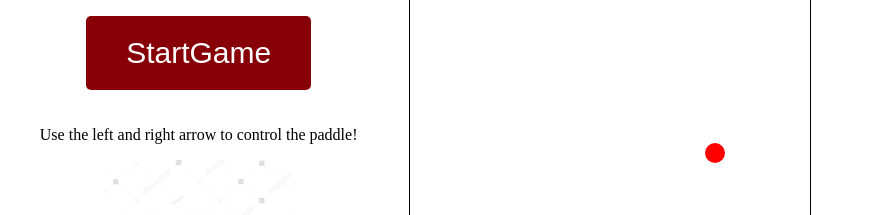
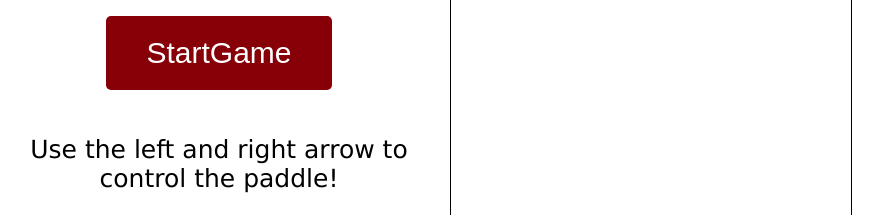
Before and after one commit to vitorolopes/IH_Proj_1, a plain HTML site: page index.html in a window 1280 px wide. Both pictures are taken after a click on the button "StartGame". Shown: the part 570-785 px from the top of the page, without its empty margins (220-1103 px from the left). Drawn offline with Linux system fonts and the light colour scheme.

Commit message:
The Start and the End of the game was set. No errors but some issues like the ball sometimes having a weird behavior, kind of sticks to the paddle

```diff
--- a/js/ball.js
+++ b/js/ball.js
@@ -40,9 +40,15 @@ class Ball {
         if (this.x + this.radius + this.vx > canvas.width || this.x - this.radius + this.vx < 0) {
             this.vx *= -1; // add and subtract radius to avoid that weird effect that part of the ball goes out of the canvas
           }
-        if (this.y + this.radius + this.vy > canvas.height || this.y -this.radius + this.vy < 0) {
-            this.vy *= -1; // this if condition will be removed later on. Otherwise the game wouldn´t ever end.
+        // if (this.y + this.radius + this.vy > canvas.height || this.y -this.radius + this.vy < 0) {
+        //     this.vy *= -1; // this if condition will be removed later on. Otherwise the game wouldn´t ever end.
+        //   }
+        if ( this.y -this.radius + this.vy < 0) {
+            this.vy *= -1;
           }
+        // if (this.y + this.radius + this.vy > canvas.height) {
+        //      this.game.gameOn = false;
+        //   } //--> Trying to set game.gameOn to false from here is not going to work see didBallEscape()
     }
 
 
@@ -60,12 +66,16 @@ class Ball {
     }
 
     crashBallBrick(brick) {
-        console.log("crashBallBrick was called")
-        if (this.top() <= brick.bottom() && this.right() <= brick.right() && this.bottom() >= brick.top() && this.left() >= brick.left()) {
-            console.log("if cond of crashBallBrick was satisfied")
-            this.vy *= -1;
-            return true
+        // console.log("crashBallBrick was called")
+    //     if (this.top() <= brick.bottom() && this.right() <= brick.right() && this.bottom() >= brick.top() && this.left() >= brick.left()) {
+    //       //  console.log("if cond of crashBallBrick was satisfied")
+    //         this.vy *= -1;
+    //         return true
+    // }
+            return this.top() <= brick.bottom() && this.right() <= brick.right() && this.bottom() >= brick.top() && this.left() >= brick.left()
+    }
 
-    }
+    didBallEscape(){
+        return this.y - this.radius > canvas.height;
     }
 }
--- a/js/game.js
+++ b/js/game.js
@@ -32,7 +32,7 @@ class Game {
     let rows = 3; let width = 40; let height = 30;
     for (let j = 0; j < rows; j++){
         let y = (j * height)
-        for(let i = 0; i < 10; i++) { // replace 10 for this.width/this.brick.width (400/40 =10)
+        for(let i = 4; i < 6; i++) { // replace 10 for this.width/this.brick.width (400/40 =10)
         let x = (i * width);
         this.bricks.push(new Brick(game, x, y, width, height));
         // console.log(this.bricks)
@@ -45,8 +45,11 @@ class Game {
         this.draw();
         this.update();
         this.animationId = window.requestAnimationFrame(() => {
-            if (this.gameOn) {
+            if(this.bricks.length === 0){
+                this.youWin();
+            } else if (this.gameOn) {
                 this.animation();
+                console.log(this.bricks.length)
             } else {
                 this.gameOver();
             }
@@ -66,7 +69,6 @@ class Game {
     update() {
         this.player.update();
         this.ball.update(); // <-- Change in game.js to introduce the ball
-
         if(this.player.crashPaddleBall(this.ball)) {
             this.ball.vy = - this.ball.vy;
            // console.log("WENT THROUGH if CONDITION WHERS VELO IS REDEFINED")
@@ -74,18 +76,25 @@ class Game {
 
         for (let i = 0; i < this.bricks.length; i++){
             if(this.ball.crashBallBrick(this.bricks[i])) {
-                console.log("trying to remove the hitten bricks")
+                // console.log("trying to remove the hitten bricks")
                 this.bricks.splice(i, 1);
+                this.ball.vy = this.ball.vy * (-1)
             }
         }
 
         this.frame++;
        // console.log(`frame number ${this.frame}`)
-        if(this.frame > 800) {
+        // if(this.frame > 800) {
+        //     this.gameOn = false;
+        // }
+        if(this.ball.didBallEscape(this.ball)){ // notice that I had to give the argument this.ball to didBalEscape. Otherwise it would not work.
             this.gameOn = false;
         }
     }
 
+    youWin() {
+        this.context.fillText("Congrats you won", this.width/2, this.height/2);
+    }
     gameOver() {
         this.context.fillText("Game Over", this.width/2, this.height/2);
     }
--- a/js/script.js
+++ b/js/script.js
@@ -1,4 +1,14 @@
-const canvas = document.querySelector("canvas")
-const game = new Game(canvas)
-
-game.start();
+//  window.onload = () => {
+  const canvas = document.querySelector("canvas")
+  const game = new Game(canvas)
+// document.getElementById("start-button").onclick = () => {
+//      console.log(document.getElementById("start-button"))
+//      game.start();
+// }
+ // }
+ const start = document.querySelector("#start-button")
+ window.addEventListener('load', () => {
+     start.addEventListener('click', () => {
+         game.start();
+     });
+ });
--- a/style.css
+++ b/style.css
@@ -31,6 +31,10 @@ canvas {
     margin-top: 20px;
   }
 
+  body p {
+
+  }
+
  .arrows-img {
     height: auto;
     width: auto;
@@ -52,3 +56,8 @@ canvas {
      align-content: space-around;
      align-items: center;
  }
+
+ .game-intro p {
+    font-size: 25px;
+    font-family: "Verdana";
+  }
```
